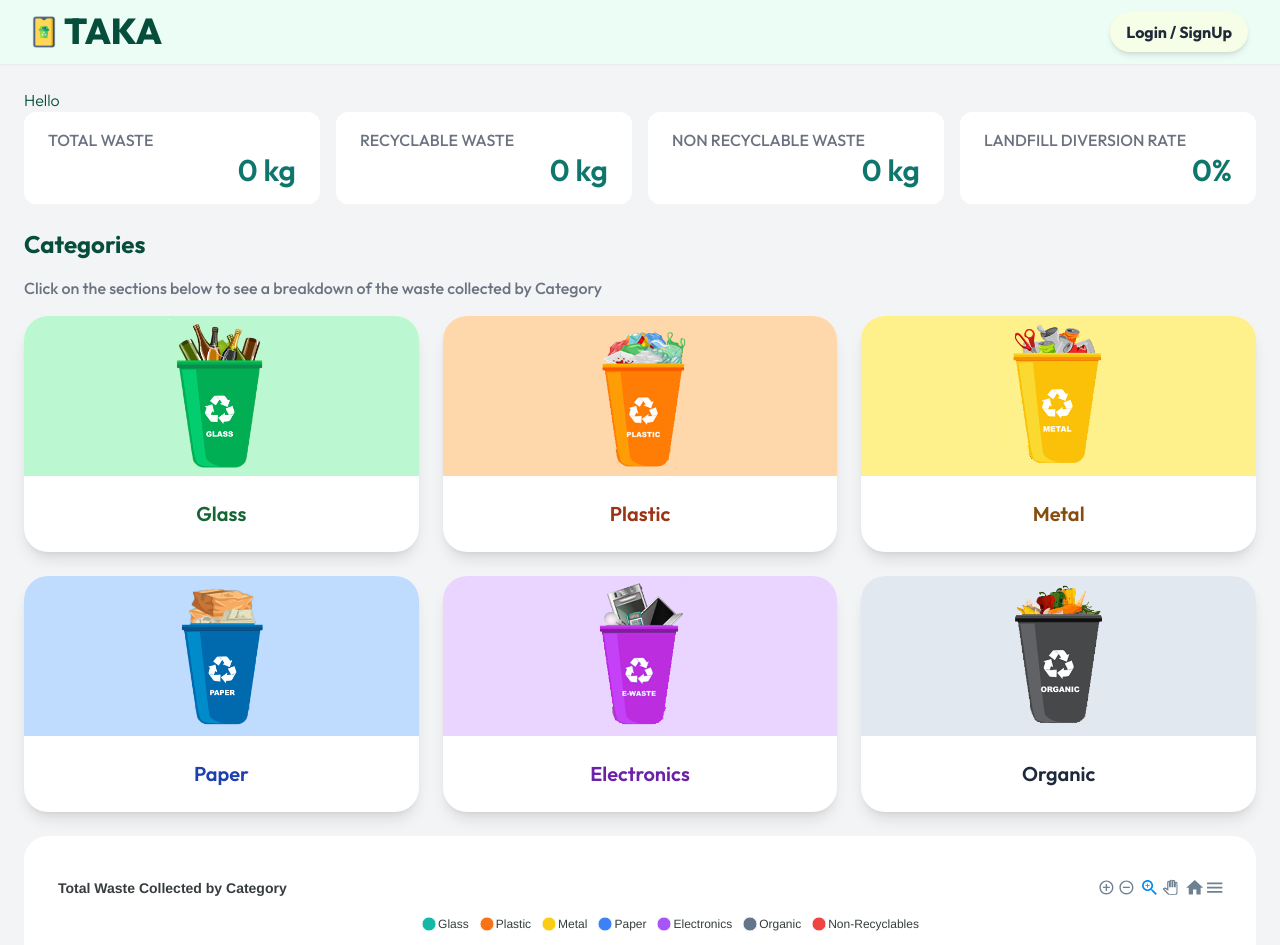
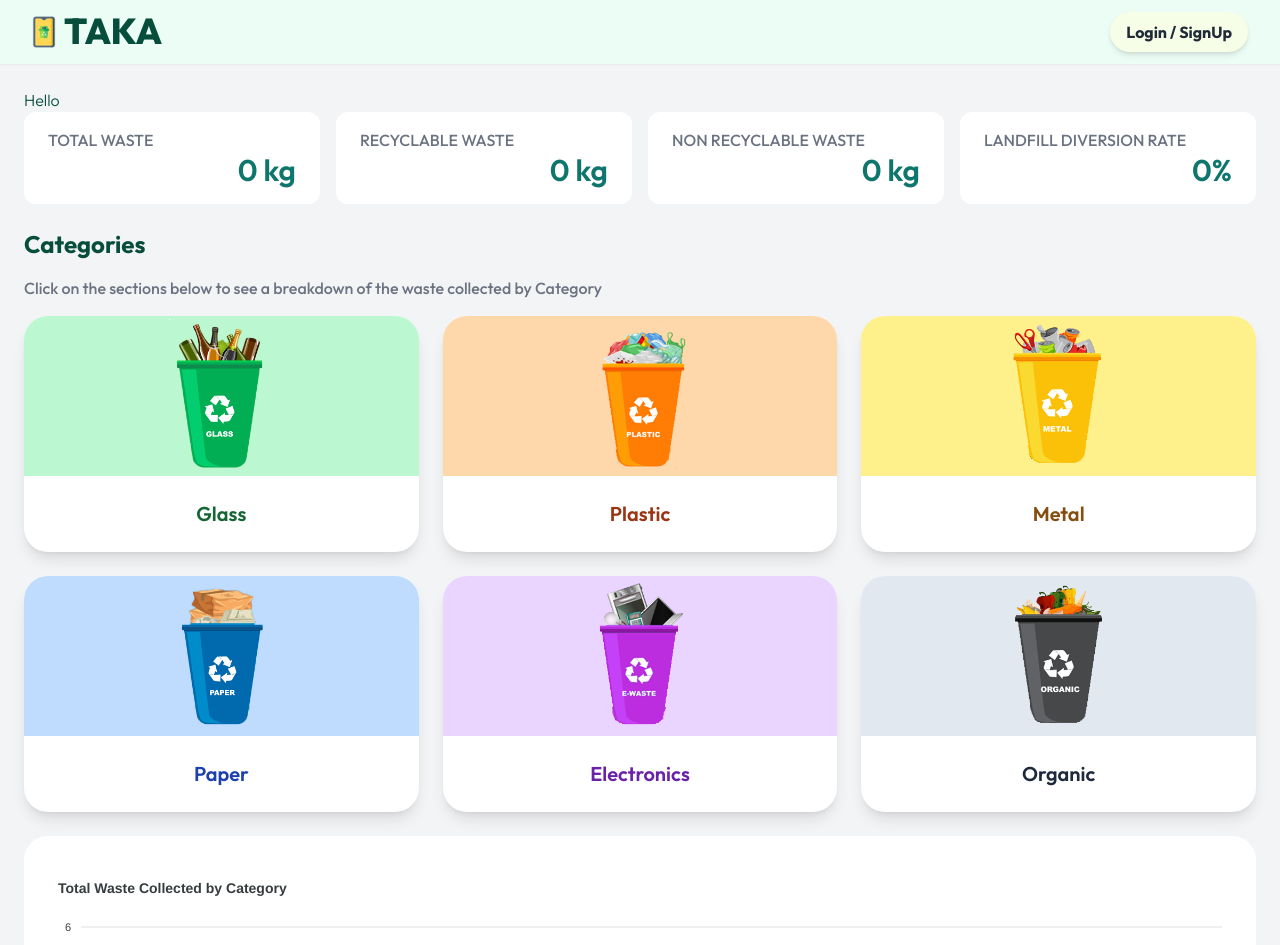
Before and after one commit to acousticintel/takaDash, a Next.js app: page / in a window 1280 px wide. Shown: the top 945 px of the page. Built offline with nearby package versions, Linux system fonts and the light colour scheme; no server answers; the database is empty.

Commit message:
dynamic 1.0

```diff
--- a/components/graphSec/lineG.js
+++ b/components/graphSec/lineG.js
@@ -3,13 +3,20 @@ import dynamic from "next/dynamic";
 
 export default function LineG({ events }) {
   const Chart = dynamic(() => import("react-apexcharts"), { ssr: false });
+  const [dynamicData, setDynamicData] = useState([]);
 
   useEffect(() => {
     if (events.length > 0) {
       let chartD = [];
       events.map((event) => {
         Object.entries(event).map(([key, value]) => {
-          if (key !== "timestamp" && key !== "image" && key !== "id" && key !== "location") {
+          if (
+            key !== "location" &&
+            key !== "timestamp" &&
+            key !== "image" &&
+            key !== "total" &&
+            key !== "id"
+          ) {
             chartD.push({
               name: key,
               data: value,
@@ -17,40 +24,28 @@ export default function LineG({ events }) {
           }
         });
       });
+      console.log(chartD);
+
+      const newList = chartD.reduce((items, item) => {
+        const { name, data } = item;
+        const itemIndex = items.findIndex((item) => item.name === name);
+        if (itemIndex === -1) {
+          item.data = [0, data];
+          items.push(item);
+        } else {
+          items[itemIndex].data = [...items[itemIndex].data, data];
+        }
+
+        return items;
+      }, []);
+
+      console.log(newList);
+      setDynamicData(newList);
     }
   }, [events]);
 
-  const [data, setData] = useState({
-    series: [
-      {
-        name: "Glass",
-        data: [0, 50, 45],
-      },
-      {
-        name: "Plastic",
-        data: [0, 11, 32],
-      },
-      {
-        name: "Metal",
-        data: [0, 5, 20],
-      },
-      {
-        name: "Paper",
-        data: [0, 5, 20],
-      },
-      {
-        name: "Electronics",
-        data: [0, 0, 0],
-      },
-      {
-        name: "Organic",
-        data: [0, 1, 5],
-      },
-      {
-        name: "Non-Recyclables",
-        data: [0, 5, 3],
-      },
-    ],
+  const data = {
+    series: dynamicData,
     options: {
       title: {
         text: "Total Waste Collected by Category",
@@ -88,7 +83,7 @@ export default function LineG({ events }) {
         offsetX: 40,
       },
     },
-  });
+  };
 
   return (
     <div className=" relative h-full">
```
